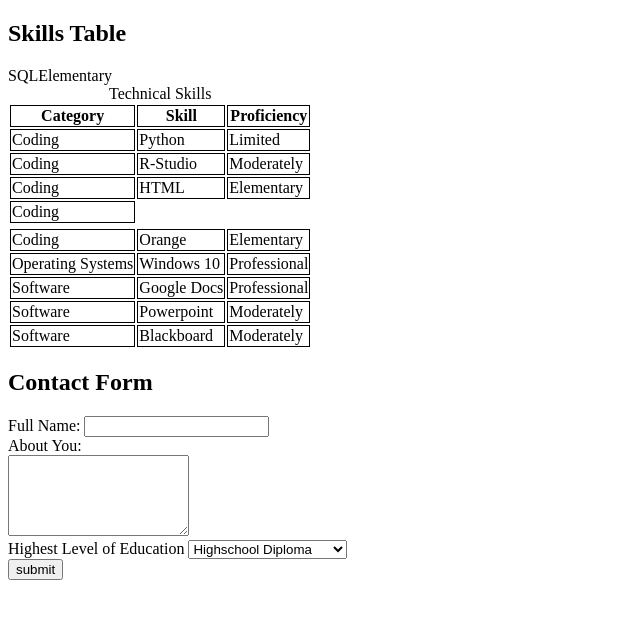
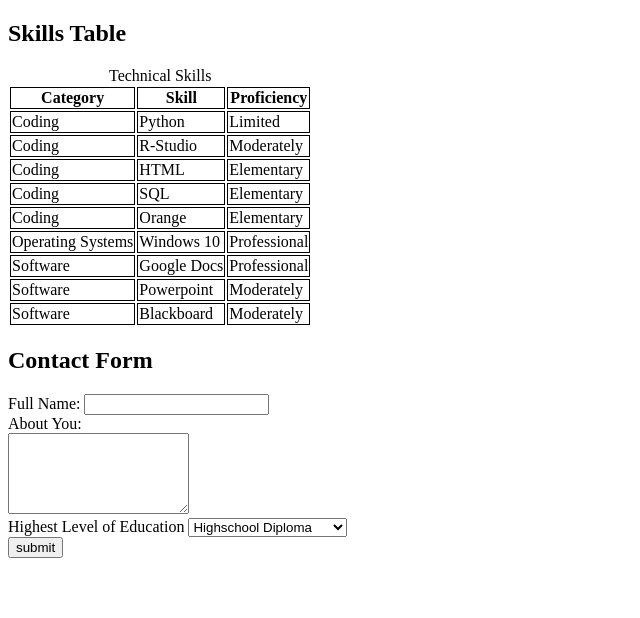
Before and after one commit to gsschroe/ist263, a plain HTML site: page lab04/skills.html in a window 1280 px wide. Shown: the whole page, without its empty margins (0-640 px from the left). Drawn offline with Linux system fonts and the light colour scheme.

Commit message:
Completed Lab 4

```diff
--- a/lab04/skills.html
+++ b/lab04/skills.html
@@ -33,8 +33,8 @@
             </tr>
             <tr>
                 <td>Coding</td>
-                <tr>SQL</tr>
-                <tr>Elementary</tr>
+                <td>SQL</td>
+                <td>Elementary</td>
             </tr>
             <tr>
                 <td>Coding</td>
```
